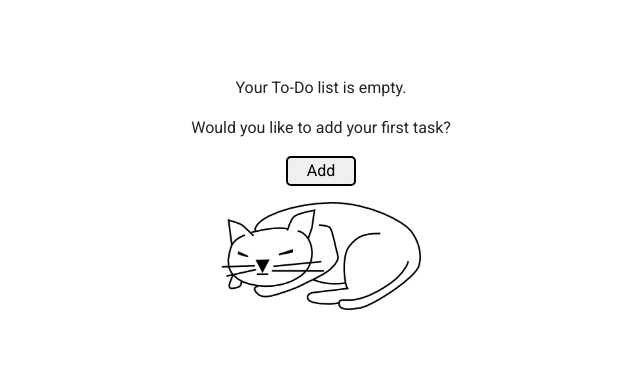
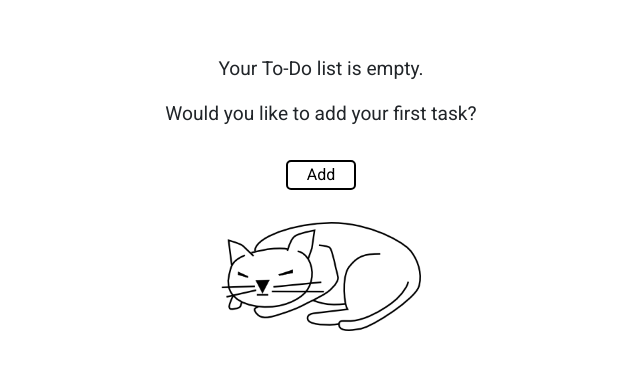
Before and after one commit to GannaKov/to-do-list, a website with bundled scripts: page index.html in a window 1280 px wide. Shown: the part 239-608 px from the top of the page, without its empty margins (319-959 px from the left). Built offline with nearby package versions, Linux system fonts and the light colour scheme.

Commit message:
style startPage

```diff
--- a/styles.css
+++ b/styles.css
@@ -27,14 +27,23 @@ body {
   margin-top: 4rem;
 }
 .wbs-start__text {
+  font-size: 1.2rem;
   margin-bottom: 1rem;
+}
+.wbs-start__text:last-of-type {
+  margin-bottom: 2rem;
 }
 .wbs-start__btnAdd {
   width: 70px;
-  margin-bottom: 1rem;
+  margin-bottom: 2rem;
   outline: 1px solid transparent;
   border: 2px solid black;
   border-radius: 5px;
+  background-color: white;
+  transition: transform 250ms cubic-bezier(0.4, 0, 0.2, 1);
+}
+.wbs-start__btnAdd:is(:hover, :focus) {
+  transform: scale(1.25);
 }
 .wbs-start__img {
   width: 200px;
```
